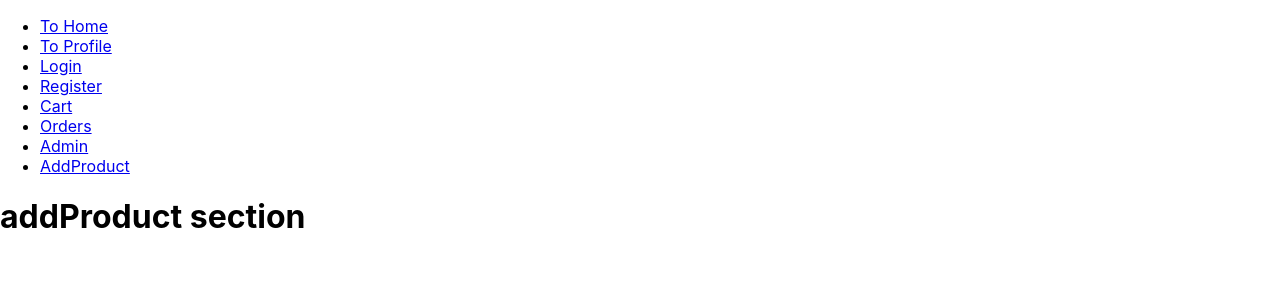
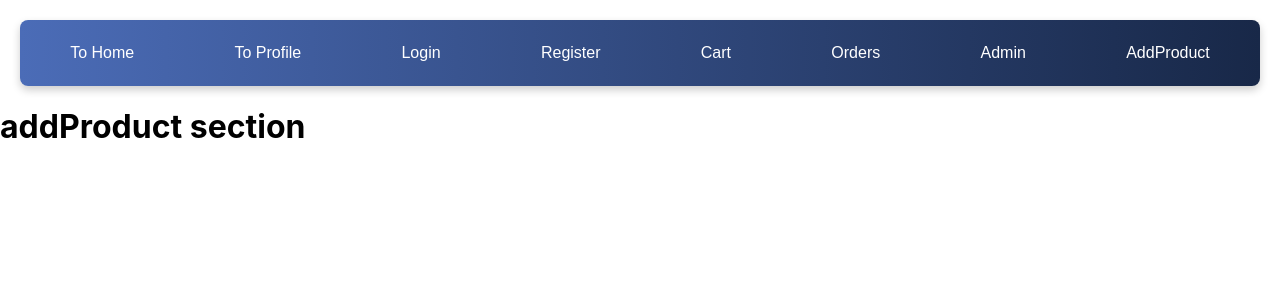
Before and after one commit to hanok1403/MelodyMart_V1, a React (Create React App) app in the folder frontend/: page /addProduct in a window 1280 px wide. Shown: the top 300 px of the page. Built offline with nearby package versions, Linux system fonts and the light colour scheme.

Commit message:
Styles demo added to nav bar

```diff
--- a/frontend/src/App.js
+++ b/frontend/src/App.js
@@ -1,54 +1,9 @@
 import React from "react";
-import { Link, Route, BrowserRouter as Router, Routes } from "react-router-dom";
-import AddProduct from "./components/AddProduct";
-import Admin from "./components/Admin";
-import Cart from "./components/Cart";
-import DashBoard from "./components/DashBoard";
-import Home from "./components/Home";
-import Login from "./components/Login";
-import Orders from "./components/Orders";
-import Register from "./components/Register";
+import NavBar from "./components/NavBar";
 function App() {
   return (
     <div>
-      <Router>
-        <ul>
-          <li>
-            <Link to="/">To Home</Link>
-          </li>
-          <li>
-            <Link to="/dashboard">To Profile</Link>
-          </li>
-          <li>
-            <Link to="/login"> Login </Link>
-          </li>
-          <li>
-            <Link to="/register">Register</Link>
-          </li>
-          <li>
-            <Link to="/cart">Cart</Link>
-          </li>
-          <li>
-            <Link to="/orders">Orders</Link>
-          </li>
-          <li>
-            <Link to="/admin">Admin</Link>
-          </li>
-          <li>
-            <Link to="/addProduct">AddProduct</Link>
-          </li>
-        </ul>
-        <Routes>
-          <Route path="/" element={<Home />} />
-          <Route path="/dashboard" element={<DashBoard />} />
-          <Route path="/login" element={<Login />} />
-          <Route path="/register" element={<Register />} />
-          <Route path="/cart" element={<Cart />} />
-          <Route path="/orders" element={<Orders />} />
-          <Route path="/admin" element={<Admin />} />
-          <Route path="/addProduct" element={<AddProduct />} />
-        </Routes>
-      </Router>
+      <NavBar />
     </div>
   );
 }
--- /dev/null
+++ b/frontend/src/components/NavBar.jsx
@@ -0,0 +1,59 @@
+import React from 'react';
+import { Link, Route, BrowserRouter as Router, Routes } from "react-router-dom";
+import "../styles/NavStyle.css";
+import AddProduct from "./AddProduct";
+import Admin from "./Admin";
+import Cart from "./Cart";
+import DashBoard from "./DashBoard";
+import Home from "./Home";
+import Login from "./Login";
+import Orders from "./Orders";
+import Register from "./Register";
+const NavBar = () => {
+  return (
+    <div>
+      <Router>
+      <div className="navbar">
+        <ul>
+          <li>
+            <Link to="/">To Home</Link>
+          </li>
+          <li>
+            <Link to="/dashboard">To Profile</Link>
+          </li>
+          <li>
+            <Link to="/login">Login</Link>
+          </li>
+          <li>
+            <Link to="/register">Register</Link>
+          </li>
+          <li>
+            <Link to="/cart">Cart</Link>
+          </li>
+          <li>
+            <Link to="/orders">Orders</Link>
+          </li>
+          <li>
+            <Link to="/admin">Admin</Link>
+          </li>
+          <li>
+            <Link to="/addProduct">AddProduct</Link>
+          </li>
+        </ul>
+      </div>
+      <Routes>
+        <Route path="/" element={<Home />} />
+        <Route path="/dashboard" element={<DashBoard />} />
+        <Route path="/login" element={<Login />} />
+        <Route path="/register" element={<Register />} />
+        <Route path="/cart" element={<Cart />} />
+        <Route path="/orders" element={<Orders />} />
+        <Route path="/admin" element={<Admin />} />
+        <Route path="/addProduct" element={<AddProduct />} />
+      </Routes>
+    </Router>
+    </div>
+  )
+}
+
+export default NavBar;
--- /dev/null
+++ b/frontend/src/styles/NavStyle.css
@@ -0,0 +1,53 @@
+/* Navbar.css */
+.navbar {
+    background: linear-gradient(90deg, #4b6cb7 0%, #182848 100%);
+    overflow: hidden;
+    box-shadow: 0 4px 8px rgba(0, 0, 0, 0.2);
+    border-radius: 8px;
+    margin: 20px;
+  }
+
+  .navbar ul {
+    list-style-type: none;
+    margin: 0;
+    padding: 10px 0;
+    display: flex;
+    justify-content: space-around;
+    align-items: center;
+  }
+
+  .navbar li {
+    float: left;
+  }
+
+  .navbar li a {
+    display: block;
+    color: white;
+    text-align: center;
+    padding: 14px 20px;
+    text-decoration: none;
+    font-family: 'Arial', sans-serif;
+    font-size: 16px;
+    transition: background-color 0.3s, color 0.3s;
+    border-radius: 4px;
+  }
+
+  .navbar li a:hover {
+    background-color: #1a2a6c;
+    color: #ffdd59;
+  }
+
+  .navbar li a:active {
+    background-color: #0f1d47;
+  }
+
+  @media (max-width: 768px) {
+    .navbar ul {
+      flex-direction: column;
+    }
+
+    .navbar li {
+      width: 100%;
+      text-align: center;
+    }
+  }
```
